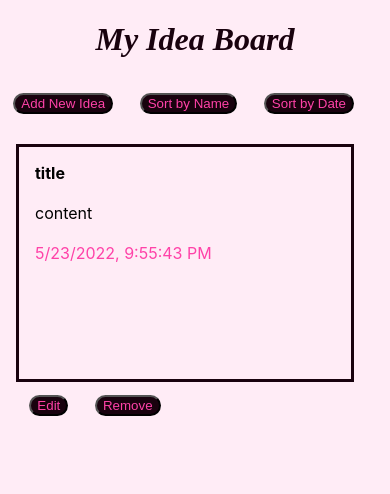
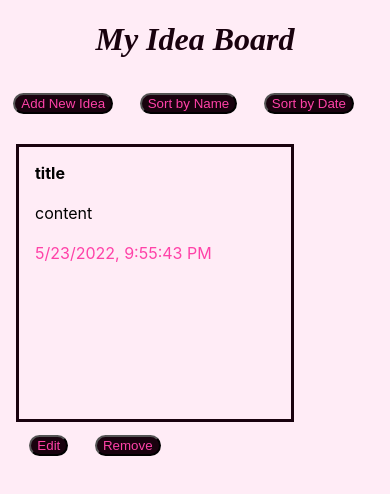
Before and after one commit to Naryond/clearscore-tech-test, a React (Create React App) app: page / in a window 390 px wide. Both pictures are taken after a click on the button "Add New Idea". Shown: the top 494 px of the page. Built offline with nearby package versions, Linux system fonts and the light colour scheme.

Commit message:
fixing small screen problems

```diff
--- a/src/Style.css
+++ b/src/Style.css
@@ -1,5 +1,5 @@
 body {
-  background-color:#ffecf6;
+  background-color: #ffecf6;
 }
 
 .header {
@@ -23,9 +23,8 @@ h1 {
 }
 
 .internalBox {
-  width:300px;
-  max-width: 20em;
-  min-height: 200px;
+  width: 15em;
+  min-height: 15em;
   border-color: #19020e;
   border-style: solid;
   padding: 1em;
@@ -52,7 +51,6 @@ h1 {
 }
 
 @media only screen and (min-width: 768px) {
-
   .board {
     align-items: flex-start;
   }
@@ -63,8 +61,7 @@ h1 {
 }
 
 @media only screen and (min-width: 1440px) {
-
   .internalBox {
-    font-size:x-large
+    font-size: x-large;
   }
 }
```
